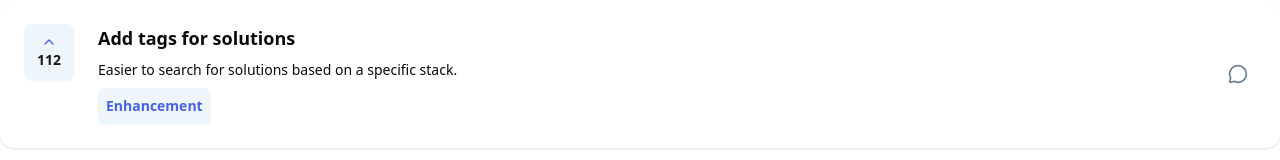
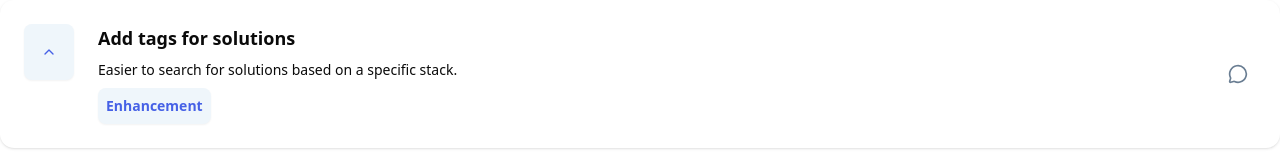
Before and after one commit to peynadol/product-feedback-app, a Next.js app: page /feedback/1 in a window 1280 px wide. Shown: the top 160 px of the page. Built offline with nearby package versions, Linux system fonts and the light colour scheme.

Commit message:
refactor - remove suggestion prop drilling

```diff
--- a/src/app/page.tsx
+++ b/src/app/page.tsx
@@ -5,22 +5,26 @@ import Sidebar from "@/components/sidebar";
 import FeedbackList from "@/components/feedback-list";
 import SuggestionsHeader from "@/components/header/suggestions-header";
 import data from "../../data.json";
+import { useFeedbackStore } from "@/store/feedbackStore";
+import { useEffect } from "react";
 
 export default function HomePage() {
+  const setSuggestions = useFeedbackStore((state) => state.setSuggestions);
+
   // add a comment count to each suggestion
-  const enhanceWithCommentCount = (suggestions) =>
-    suggestions.map((item) => {
+  useEffect(() => {
+    const enhanced = data.productRequests.map((item) => {
       const commentCount =
         item.comments?.reduce((total, comment) => {
           const replies = comment.replies?.length ?? 0;
-          return total + 1 + replies;
+          return total + replies + 1;
         }, 0) ?? 0;
       return { ...item, commentCount };
     });
+    setSuggestions(enhanced);
+  }, [setSuggestions]);
+  const suggestions = useFeedbackStore((state) => state.suggestions);
 
-  const [suggestions, setSuggestions] = useState(() => {
-    return enhanceWithCommentCount(data.productRequests);
-  });
   const [selectedCategory, setSelectedCategory] = useState("All");
   const [sortOptions, setSortOptions] = useState("most-upvotes");
 
@@ -46,20 +50,11 @@ export default function HomePage() {
     }
   });
 
-  const handleUpvote = (id) => {
-    setSuggestions((prevSuggestions) =>
-      prevSuggestions.map((item) =>
-        item.id === id ? { ...item, upvotes: item.upvotes + 1 } : item
-      )
-    );
-  };
-
   return (
     <main className="grid grid-cols-1 gap-6 px-4 py-6 md:grid-cols-[250px_1fr] lg:grid-cols-[280px_1fr] bg-mist min-h-screen">
       {/* Left column */}
       <div className="space-y-6">
         <Sidebar
-          suggestions={suggestions}
           selectedCategory={selectedCategory}
           onSelectCategory={setSelectedCategory}
         />
@@ -73,7 +68,7 @@ export default function HomePage() {
           setSortOptions={setSortOptions}
         />
 
-        <FeedbackList suggestions={sortedSuggestions} onUpvote={handleUpvote} />
+        <FeedbackList suggestions={sortedSuggestions} />
       </div>
     </main>
   );
--- a/src/components/feedback-card.tsx
+++ b/src/components/feedback-card.tsx
@@ -4,17 +4,13 @@ import Tag from "./tag";
 import { MessageCircle } from "lucide-react";
 import Link from "next/link";
 
-const FeedbackCard = ({ item, onUpvote }) => {
+const FeedbackCard = ({ item }) => {
   return (
     <Link href={`/feedback/${item.id}`} className="block">
       <div className="flex items-center justify-between rounded-xl bg-white px-6 py-6 shadow-sm">
         {/* Left section: Upvote + content */}
         <div className="flex gap-6 items-start">
-          <UpvoteButton
-            upvotes={item.upvotes}
-            id={item.id}
-            onUpvote={onUpvote}
-          />
+          <UpvoteButton id={item.id} />
 
           <div className="space-y-2">
             <h2 className="text-lg font-bold text-text-strong">{item.title}</h2>
--- a/src/components/feedback-list.tsx
+++ b/src/components/feedback-list.tsx
@@ -1,10 +1,10 @@
 import FeedbackCard from "./feedback-card";
 
-export default function FeedbackList({ suggestions, onUpvote }) {
+export default function FeedbackList({ suggestions }) {
   return (
     <div className="space-y-4">
       {suggestions.map((item) => (
-        <FeedbackCard key={item.id} item={item} onUpvote={onUpvote} />
+        <FeedbackCard key={item.id} item={item} />
       ))}
     </div>
   );
--- a/src/components/sidebar.tsx
+++ b/src/components/sidebar.tsx
@@ -1,12 +1,10 @@
 import LogoCard from "./logo-card";
 import RoadmapHomeCard from "./roadmap-home-card";
 import TagContainer from "./tag-container";
+import { useFeedbackStore } from "@/store/feedbackStore";
 
-export default function Sidebar({
-  suggestions,
-  selectedCategory,
-  onSelectCategory,
-}) {
+export default function Sidebar({ selectedCategory, onSelectCategory }) {
+  const suggestions = useFeedbackStore((state) => state.suggestions);
   return (
     <div className="space-y-6">
       <LogoCard />
--- a/src/components/upvote-button.tsx
+++ b/src/components/upvote-button.tsx
@@ -1,8 +1,12 @@
 import React from "react";
 import { ChevronUp } from "lucide-react";
 import { Button } from "@/components/ui/button";
+import { useFeedbackStore } from "@/store/feedbackStore";
 
-const UpvoteButton = ({ upvotes, id, onUpvote }) => {
+const UpvoteButton = ({ id }) => {
+  const suggestions = useFeedbackStore((state) => state.suggestions);
+  const onUpvote = useFeedbackStore((state) => state.upvote);
+  const item = suggestions.find((item) => item.id === id);
   return (
     <Button
       variant="upvote"
@@ -10,7 +14,7 @@ const UpvoteButton = ({ upvotes, id, onUpvote }) => {
       onClick={() => onUpvote(id)}
     >
       <ChevronUp className="size-4 text-blue" />
-      <span className="text-sm font-semibold">{upvotes}</span>
+      <span className="text-sm font-semibold">{item?.upvotes}</span>
     </Button>
   );
 };
--- a/src/store/feedbackStore.ts
+++ b/src/store/feedbackStore.ts
@@ -3,6 +3,7 @@ import { create } from "zustand";
 export const useFeedbackStore = create((set) => ({
   suggestions: [],
 
+  // overwrite existing suggestions with new items
   setSuggestions: (items) => set({ suggestions: items }),
 
   upvote: (id) =>
```
